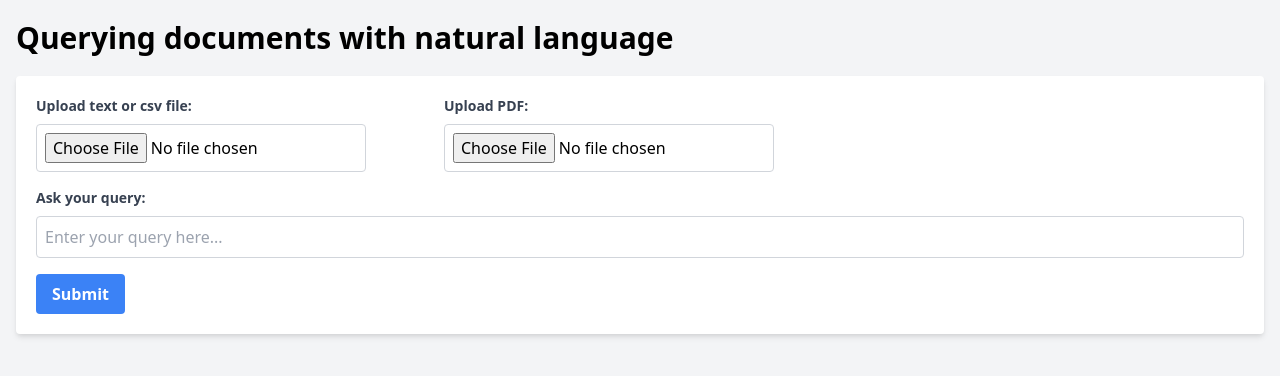
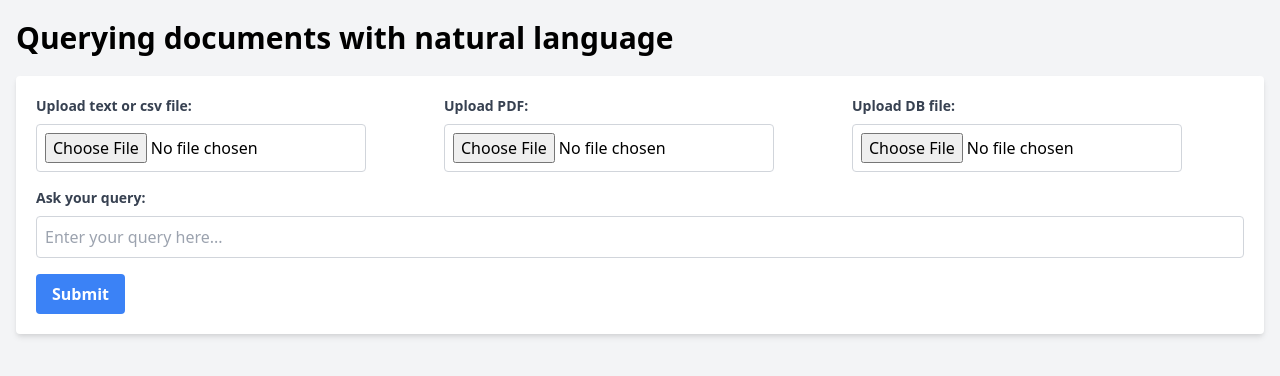
Before and after one commit to Veeeetzzzz/langchain-document-query, a Flask app: page / in a window 1280 px wide. Shown: the top 376 px of the page. Run offline with Flask 2, Linux system fonts and the light colour scheme.

Commit message:
Update index.html
Placeholder to specify path to .DB files

```diff
--- a/templates/index.html
+++ b/templates/index.html
@@ -22,6 +22,10 @@
                         <label class="block text-gray-700 text-sm font-bold mb-2" for="upload-pdf">Upload PDF:</label>
                         <input class="border border-gray-300 p-2 rounded" type="file" id="upload-pdf" name="upload-pdf" accept=".pdf">
                     </div>
+					 <div>
+                        <label class="block text-gray-700 text-sm font-bold mb-2" for="upload-db">Upload DB file:</label>
+                        <input class="border border-gray-300 p-2 rounded" type="file" id="upload-db" name="upload-db" accept=".db">
+                    </div>
                 </div>
                 <div class="mb-4 mt-4">
                     <label class="block text-gray-700 text-sm font-bold mb-2" for="query">Ask your query:</label>
@@ -45,7 +49,7 @@ $("#query-form").on("submit", function (event) {
     var query = $("#query").val().trim();
 
     if (!formData.get("content") && !formData.get("upload-pdf") || !query) {
-        alert("Please upload a text, csv or pdf file and provide a query.");
+        alert("Please upload a text, csv, pdf or .DB file and ask a question.");
         return;
     }
 
```
